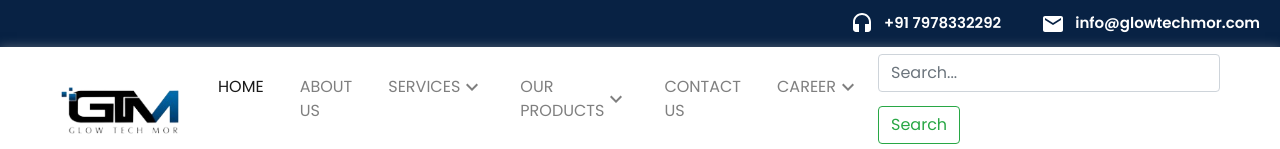
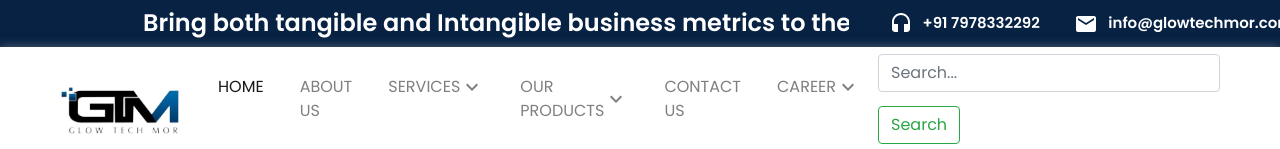
Before and after one commit to bikash-barik/gtminterview-website-FE, a React (Create React App) app: page /about in a window 1280 px wide. Shown: the top 149 px of the page. Built offline with nearby package versions, Linux system fonts and the light colour scheme.

Commit message:
marquee added

```diff
--- a/src/App.css
+++ b/src/App.css
@@ -50,7 +50,7 @@
   align-items: center;
   gap: 10px;
   font-weight: 600;
-  /* width: 100%; */
+  width: 50%;
   font-size: 15px;
 }
 
--- a/src/components/CallBackForm/CallBackForm.jsx
+++ b/src/components/CallBackForm/CallBackForm.jsx
@@ -3,7 +3,7 @@ import './callbackform.css';
 
 export default function CallBackForm() {
   return (
-    <section className="callbackform">
+    <section className="callbackform"  data-aos="fade-up">
       <h5>CALL BACK REQUEST</h5>
 
       <div className="callbackinnerdiv">
--- a/src/components/Header/Header.jsx
+++ b/src/components/Header/Header.jsx
@@ -1,4 +1,4 @@
-import { Box, Typography } from '@mui/material'
+import { Box} from '@mui/material'
 import React,{useState} from 'react'
 import HeadsetIcon from '@mui/icons-material/Headset';
 import EmailIcon from '@mui/icons-material/Email';
@@ -14,21 +14,17 @@ import CareerMegaMenu from '../CareerMegaMenu/CareerMegaMenu';
 const Header = () => {
   const [open, setOpne] = useState(false);
 
-  const [isMegaMenuOpen, setMegaMenuOpen] = useState(false);
-
-  const handleMouseEnter = () => {
-    setMegaMenuOpen(true);
-  };
-
-  const handleMouseLeave = () => {
-      setMegaMenuOpen(false);
-  };
-
   return (
     <Box>
       <div className='header'>
+        <div className="marquee-container">
+              <h4 className="newheaderheading marquee-content">Bring both tangible and Intangible business metrics to the table to beat the odds.</h4>
+        </div>
+        <div className="headersecond">
         <div className='typho-1' ><HeadsetIcon /><a className='headerancher' href="tel:7978332292"> +91 7978332292</a></div>
         <div className='typho-1'><EmailIcon />info@glowtechmor.com</div>
+        </div>
+
       </div>
       <nav className="navbar navbar-expand-lg navbar-light ">
         <img className='logo' src={logo} alt='logo' />
--- a/src/components/Header/header.css
+++ b/src/components/Header/header.css
@@ -20,7 +20,7 @@
     left: 0;
     padding-left: 20px;
     width: 100%;
-    transition: all 1s ease-in;
+    transition: all 0.5s ease-in;
     background-color: white;
 }
 
@@ -66,6 +66,38 @@
     top: 8px;
 }
 
+.newheaderheading{
+    font-weight: 600;
+    color: white;
+    margin-bottom: 0;
+}
+
+.headersecond{
+    width: 30%;
+    display: flex;
+    gap: 30px;
+    justify-content: flex-end;
+}
+
+@keyframes marqueeAnimation {
+    0% { transform: translateX(100%); }
+    100% { transform: translateX(-100%); }
+  }
+
+  .marquee-container {
+    overflow: hidden;
+    white-space: nowrap;
+    width: 70%;
+    display: flex;
+    align-items: center;
+    justify-content: center;
+  }
+
+  .marquee-content {
+    display: inline-block;
+    animation: marqueeAnimation 15s linear infinite;
+  }
+
 
 @media screen and (max-width:600px) {
     .header{
--- a/src/components/Mission/Mission.jsx
+++ b/src/components/Mission/Mission.jsx
@@ -43,7 +43,7 @@ export default function Mission() {
             <div className="misssioncolumn1">
                     {
                         data.slice(0,data.length/2).map((item,index)=>(
-                            <div key={index} className="missioninnerrow">
+                            <div key={index} className="missioninnerrow" data-aos="fade-up">
                             <div className="missioninnercolumn1">
                                 <img className='missionimage' src={tick} alt="tick" />
                             </div>
@@ -59,7 +59,7 @@ export default function Mission() {
             <div className="missioncolumn1">
                     {
                         data.slice(data.length/2,data.length).map((item,index)=>(
-                            <div key={index} className="missioninnerrow">
+                            <div key={index} className="missioninnerrow" data-aos="fade-up">
                             <div className="missioninnercolumn1">
                                 <img className='missionimage' src={tick} alt="tick" />
                             </div>
@@ -74,7 +74,7 @@ export default function Mission() {
         </div>
 
         <div className="missionrow3">
-            <div className="missionrow3column1">
+            <div className="missionrow3column1" data-aos="flip-right">
                 <div className="missionrow3innercolumn">
                     <h2>Our Mission</h2>
                     <p>It is an obvious fact that professional digital marketing services are not always expensive and expensive services are not always good.</p>
@@ -84,7 +84,7 @@ export default function Mission() {
                 </div>
             </div>
 
-            <div className="missionrow3column2">
+            <div className="missionrow3column2"  data-aos="flip-left">
                 <div className="missionrow3innercolumn">
                     <h2>Our Vision</h2>
                     <p>It is an obvious fact that professional digital marketing services are not always expensive and expensive services are not always good.</p>
--- a/src/components/Overview/OverView.jsx
+++ b/src/components/Overview/OverView.jsx
@@ -26,7 +26,7 @@ export default function OverView() {
         </p>
 
         <div className="overviewrow2innerdiv">
-          <div className="overviewrow2column1">
+          <div className="overviewrow2column1" data-aos="fade-up">
             <p className="overviewcolumnpara">
               we have a dedicated and talented team of web developers. As a
               team, we are fully committed to helping you transform your vision
@@ -59,7 +59,7 @@ export default function OverView() {
 
           </div>
 
-          <div className="overviewrow2column1">
+          <div className="overviewrow2column1" data-aos="fade-up">
             <img className="overviewcolumnimage" src={contact} alt="" />
           </div>
         </div>
--- a/src/components/ServiceDescription/ServiceDescription.jsx
+++ b/src/components/ServiceDescription/ServiceDescription.jsx
@@ -17,11 +17,11 @@ export default function ServiceDescription() {
 
       <div className="servicedescriptionrow">
         <div className="servicedescriptioncolumn1">
-          <p className="servicedescriptionpara">{data.description1}</p>
+          <p className="servicedescriptionpara"  data-aos="fade-up">{data.description1}</p>
           {/* <img className="servicedescriptionimg" src={serviceimg} alt="" /> */}
           <ServicesName/>
-          <p className="servicedescriptionpara">{data.description2}</p>
-          <img className="servicedescriptionimg" src={data.image} alt="developmentimage" />
+          <p className="servicedescriptionpara" data-aos="fade-up">{data.description2}</p>
+          <img className="servicedescriptionimg" src={data.image} alt="developmentimage" data-aos="fade-up"/>
         </div>
 
         <div className="servicedescriptioncolumn2">
--- a/src/pages/Career/Career.jsx
+++ b/src/pages/Career/Career.jsx
@@ -65,7 +65,7 @@ export default function Career() {
 
       <div className="careerrow2">
         {data.map((item, index) => (
-          <div className="careerrow2innerrow">
+          <div className="careerrow2innerrow" data-aos="fade-up">
             <div className="careerrow2innerrow1">
               <div className="careerinnercolumn1">
                 <img className="careerimg" src={item.jobimage} alt="jobimage" />
--- a/src/pages/Contact/Contact.jsx
+++ b/src/pages/Contact/Contact.jsx
@@ -52,7 +52,7 @@ const Contact = () => {
                <i class="fa fa-map-marker"></i>
             </div>
 
-            <div className="contactaddresspara">
+            <div className="contactaddresspara" data-aos="fade-up">
                 <h4 className='addressheading'>Address</h4>
                 <p className='addresspara'>WeWork Prestige Cube Koramangala, Site No. 26, Laskar Hosur Road, Adugodi, Bangalore, KA 560029</p>
             </div>
--- a/src/pages/Product/OurProducts.jsx
+++ b/src/pages/Product/OurProducts.jsx
@@ -68,7 +68,7 @@ export default function ourproduct() {
     <Top heading={"OUR PRODUCTS"}/>
     <div className="opdiv">
       {data.map((item, index) => (
-        <div className="oprow" key={index}>
+        <div className="oprow" key={index} data-aos="fade-up">
           {(index % 2 === 0) ? (
             <>
             <div className="opcolumn2">
```
